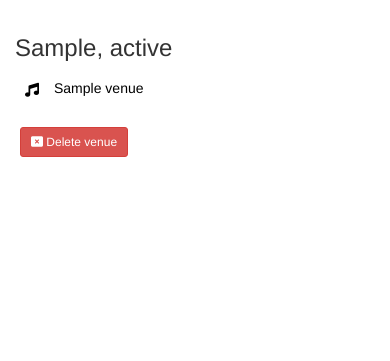
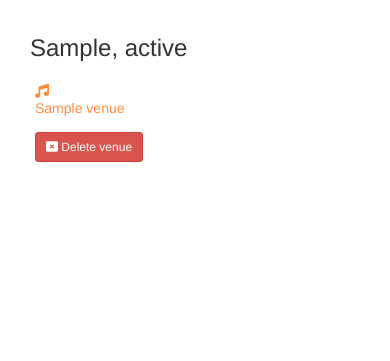
Before and after one commit to ElvisAns/fyyur, a Flask app: page /venues in a window 390 px wide. Shown: the part 60-421 px from the top of the page. Run offline with Flask 2, Linux system fonts and the light colour scheme; tables that the repository leaves empty hold one stand-in row (values such as "Sample post"); some libraries are stand-ins or nearby versions.

Commit message:
Revamp the design

```diff
--- a/projects/01_fyyur/templates/pages/venues.html
+++ b/projects/01_fyyur/templates/pages/venues.html
@@ -2,20 +2,25 @@
 {% block title %}Fyyur | Venues{% endblock %}
 {% block content %}
 {% for area in areas %}
-<h3>{{ area.city }}, {{ area.state }}</h3>
-	<ul class="items">
-		{% for venue in area.venues %}
-		<li>
-			<a href="/venues/{{ venue.id }}">
-				<i class="fas fa-music"></i>
+<div class="col-sm-3">
+	<h3>{{ area.city }}, {{ area.state }}</h3>
+		<div class="row">
+			{% for venue in area.venues %}
+			<div class="col-sm-12">
+				<a href="/venues/{{ venue.id }}">
+					<div class="item">
+						<i class="fas fa-music"></i><h5>{{ venue.name }}</h5>
+					</div>
+				</a>
+
 				<div class="item">
-					<h5>{{ venue.name }}</h5>
+					<a class="btn btn-danger btn-sm" href="/venues/delete/{{ venue.id }}"><i class="fa fa-window-close" aria-hidden="true"></i> Delete venue</a>
 				</div>
 
-				<div class="item"><a class="btn btn-danger btn-sm" href="/venues/delete/{{ venue.id }}"><i class="fa fa-window-close" aria-hidden="true"></i> Delete venue</a></div>
-			</a>
-		</li>
-		{% endfor %}
-	</ul>
+			</div>
+
+			{% endfor %}
+		</div>
+</div>
 {% endfor %}
 {% endblock %}
```
